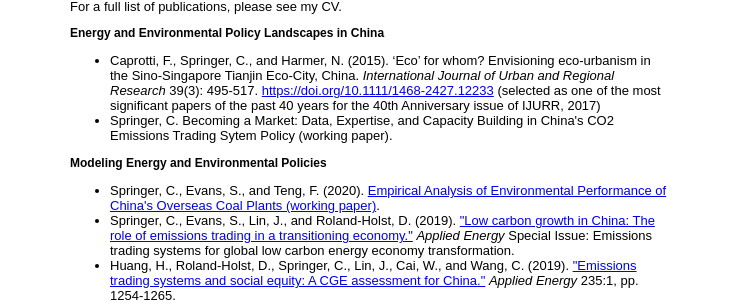
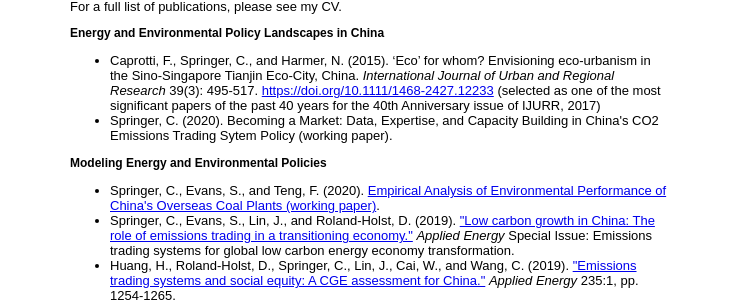
Before and after one commit to ccspringer/ccspringer.github.io, a Jekyll site: the page built from Publications/index.html, in a window 1280 px wide. Shown: the part 119-423 px from the top of the page, without its empty margins (270-1010 px from the left). Built offline with Jekyll 4.4.1, drawn with Linux system fonts in a browser that asks for light colours.

Commit message:
Fix wp link

```diff
--- a/Publications/index.html
+++ b/Publications/index.html
@@ -9,12 +9,12 @@
 <h3>Energy and Environmental Policy Landscapes in China</h3>
 <ul>
 <li><p>Caprotti, F., Springer, C., and Harmer, N. (2015).  ‘Eco’ for whom? Envisioning eco-urbanism in the Sino-Singapore Tianjin Eco-City, China. <i>International Journal of Urban and Regional Research</i> 39(3): 495-517. <a href="https://doi.org/10.1111/1468-2427.12233">https://doi.org/10.1111/1468-2427.12233</a> (selected as one of the most significant papers of the past 40 years for the 40th Anniversary issue of IJURR, 2017)</p></li>
-<li><p>Springer, C. Becoming a Market: Data, Expertise, and Capacity Building in China's CO2 Emissions Trading Sytem Policy (working paper).</p></li>
+<li><p>Springer, C. (2020). Becoming a Market: Data, Expertise, and Capacity Building in China's CO2 Emissions Trading Sytem Policy (working paper).</p></li>
 </ul>
 
 <h3>Modeling Energy and Environmental Policies</h3>
 <ul>
-<li><p>Springer, C., Evans, S., and Teng, F. (2020). <a href="Publications/coal-wp.pdf">Empirical Analysis of Environmental Performance of China's Overseas Coal Plants (working paper)</a>. </p></li>
+<li><p>Springer, C., Evans, S., and Teng, F. (2020). <a href="coal-wp.pdf">Empirical Analysis of Environmental Performance of China's Overseas Coal Plants (working paper)</a>. </p></li>
 <li><p>Springer, C., Evans, S., Lin, J., and Roland-Holst, D. (2019). <a href="https://www.sciencedirect.com/science/article/pii/S0306261918317525">"Low carbon growth in China: The role of emissions trading in a transitioning economy."</a> <i>Applied Energy</i> Special Issue: Emissions trading systems for global low carbon energy economy transformation.</p></li>
 <li><p>Huang, H., Roland-Holst, D., Springer, C., Lin, J., Cai, W., and Wang, C. (2019). <a href="https://www.sciencedirect.com/science/article/pii/S0306261918317628">"Emissions trading systems and social equity: A CGE assessment for China."</a> <i>Applied Energy</i> 235:1, pp. 1254-1265.</p></li>
 <li><p>Moore, F., Rising, J., Lollo, N., Springer, C., Vasquez, V., Dolginow, A., Hope, C., and Anthoff, D. (2018). <a href="https://www.nature.com/articles/sdata2018187">Mimi-PAGE, an open-source implementation of the PAGE09 integrated assessment model.</a> <i>Nature Scientific Data</i> 5: 180187.</p></li>
```
